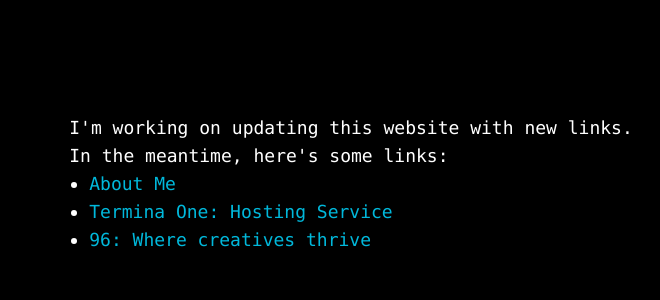
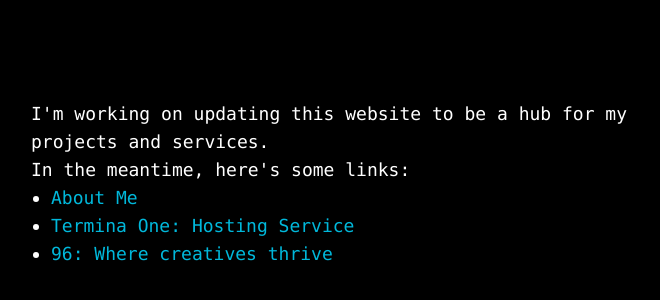
Before and after one commit to zuedev/zue.dev, a Next.js app: page / in a window 1280 px wide. Shown: the part 216-516 px from the top of the page, without its empty margins (289-949 px from the left). Built offline with nearby package versions, Linux system fonts and the light colour scheme.

Commit message:
update text wording

```diff
--- a/src/app/page.js
+++ b/src/app/page.js
@@ -17,7 +17,10 @@ export default () => {
   return (
     <div className="flex flex-col justify-center min-h-screen bg-black text-white font-mono text-lg">
       <div className="max-w-2xl mx-auto px-4 py-8">
-        <p>I'm working on updating this website with new links.</p>
+        <p>
+          I'm working on updating this website to be a hub for my projects and
+          services.
+        </p>
         <p>In the meantime, here's some links:</p>
         <ul className="list-disc pl-5">
           {links.map((link) => (
```
